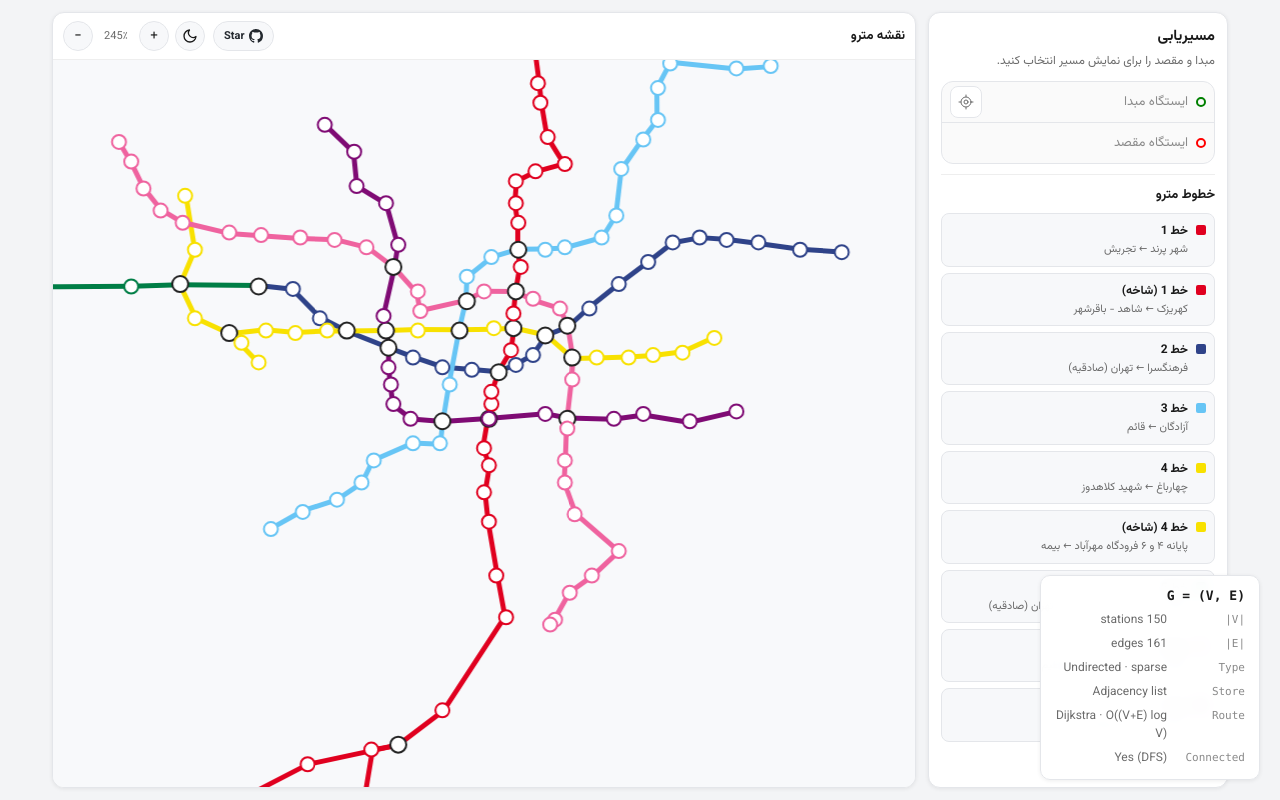
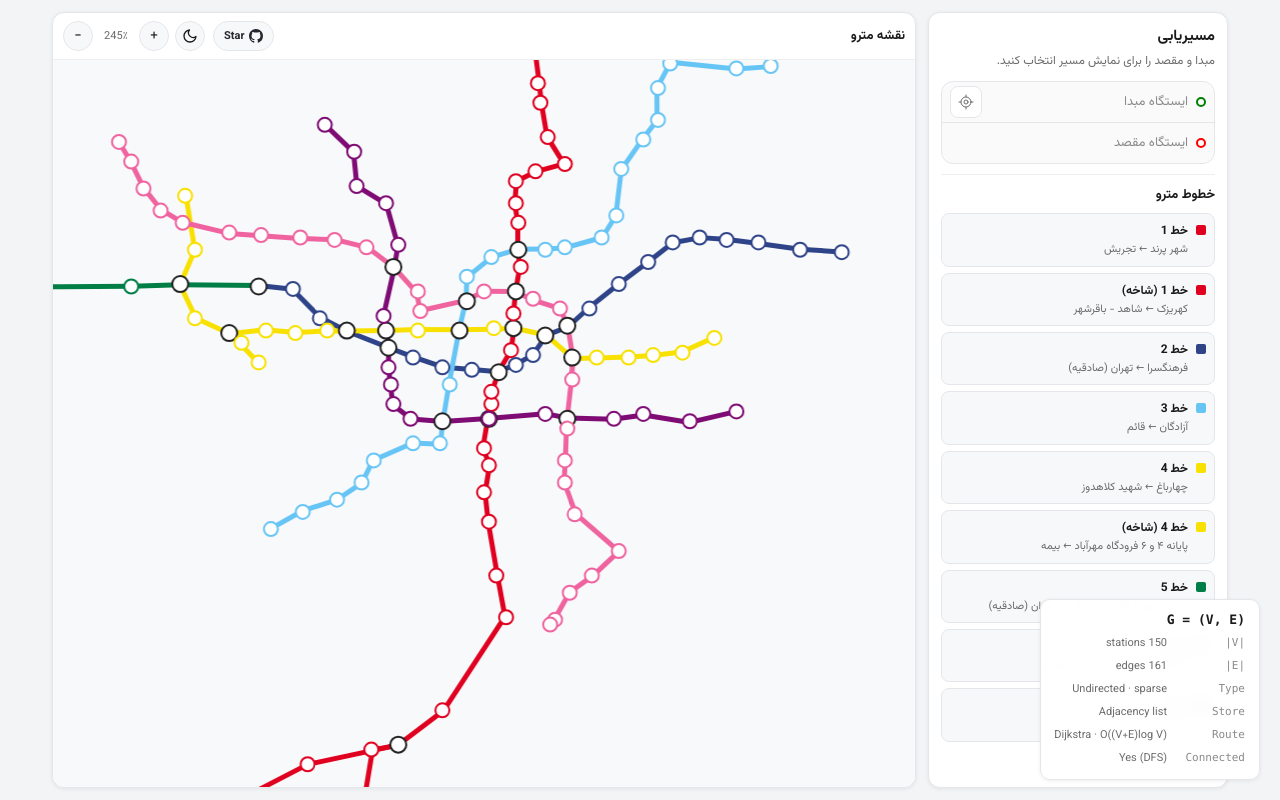
Before and after one commit to amirabbas-gh/tehran-metro, a React (Vite) app: page / in a window 1280 px wide. Built offline with nearby package versions, Linux system fonts and the light colour scheme.

Commit message:
Update GraphInfoPanel styles: reduce font size to 11px and prevent text wrapping; adjust Dijkstra complexity notation for consistency.

```diff
--- a/src/assets/style.css
+++ b/src/assets/style.css
@@ -912,7 +912,8 @@ input:focus-visible {
 .graphInfo dd {
   margin: 0;
   color: var(--text-secondary);
-  font-size: 12px;
+  font-size: 11px;
+  white-space: nowrap;
 }
 
 .mapViewport {
--- a/src/components/GraphInfoPanel.tsx
+++ b/src/components/GraphInfoPanel.tsx
@@ -30,7 +30,7 @@ export default function GraphInfoPanel({
         </div>
         <div>
           <dt>Route</dt>
-          <dd>Dijkstra · O((V+E) log V)</dd>
+          <dd>Dijkstra · O((V+E)log V)</dd>
         </div>
         <div>
           <dt>Connected</dt>
```
